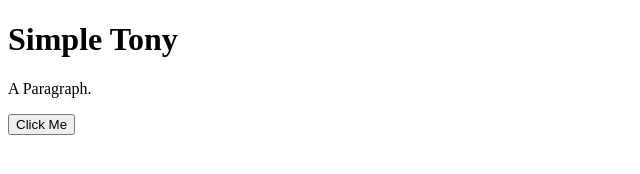
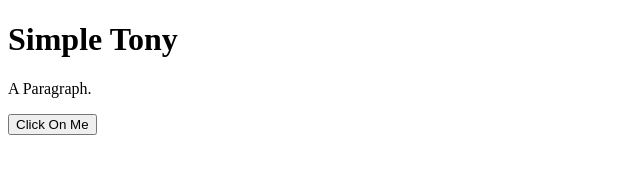
Before and after one commit to EdmondsAR/SimpleTony, a plain HTML site: page index.html in a window 1280 px wide. Shown: the full height of the page, 0-640 px from the left. Drawn offline with Linux system fonts and the light colour scheme.

Commit message:
Button change
Subtle change to button text

```diff
--- a/index.html
+++ b/index.html
@@ -14,7 +14,7 @@ function myFunction() {
 
 <p id="demo">A Paragraph.</p>
 
-<button type="button" onclick="myFunction()">Click Me</button>
+<button type="button" onclick="myFunction()">Click On Me</button>
 
 </body>
 </html>
```
Also changed, not shown: 1 other file.
